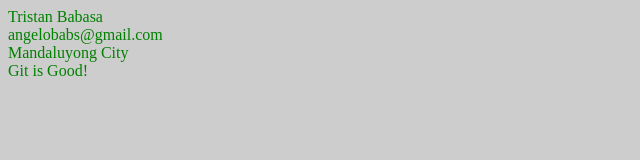
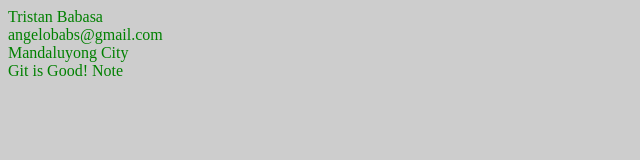
Before and after one commit to tristanbabasa/pokemon, a plain HTML site: page index.html in a window 1280 px wide. Shown: the full height of the page, 0-640 px from the left. Drawn offline with Linux system fonts and the light colour scheme.

Commit message:
test commit

```diff
--- a/index.html
+++ b/index.html
@@ -18,5 +18,6 @@
 
 		Git is Good!
 
+		Note
 	</body>
 </html>
```
